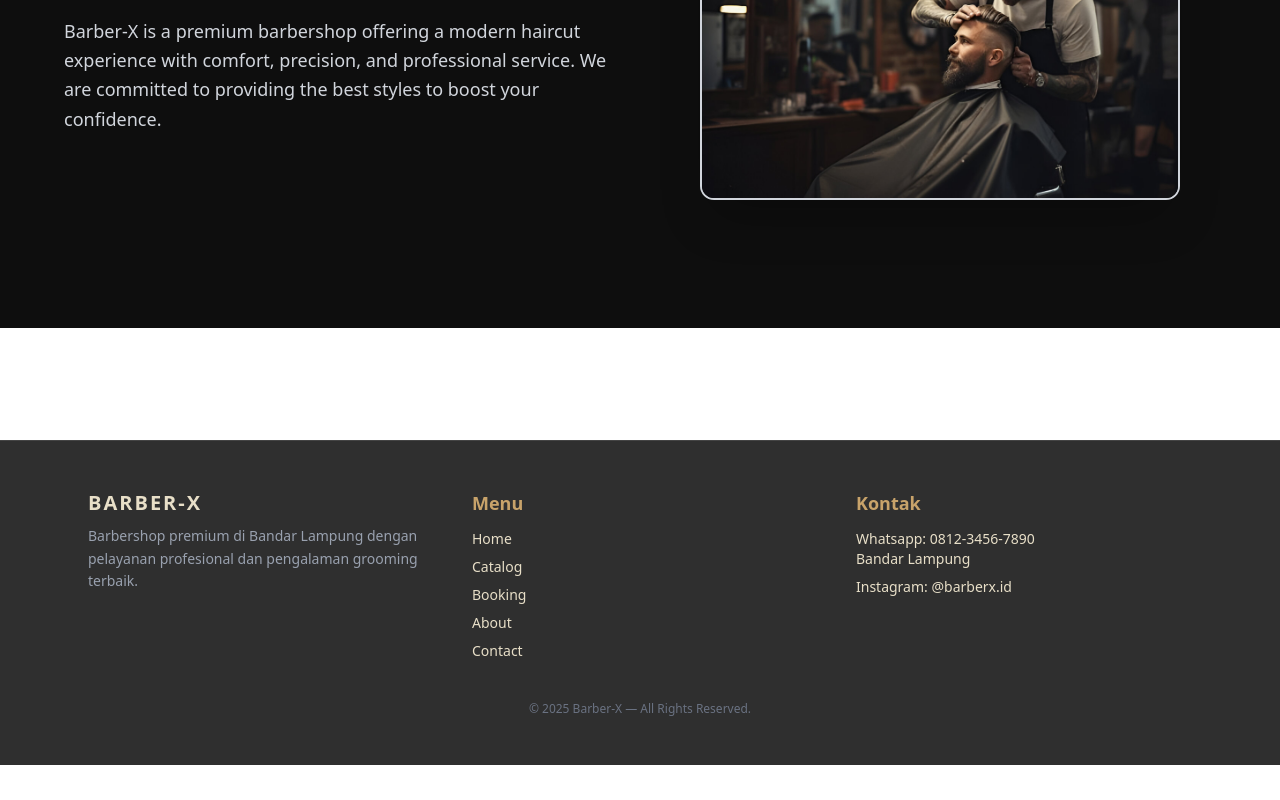
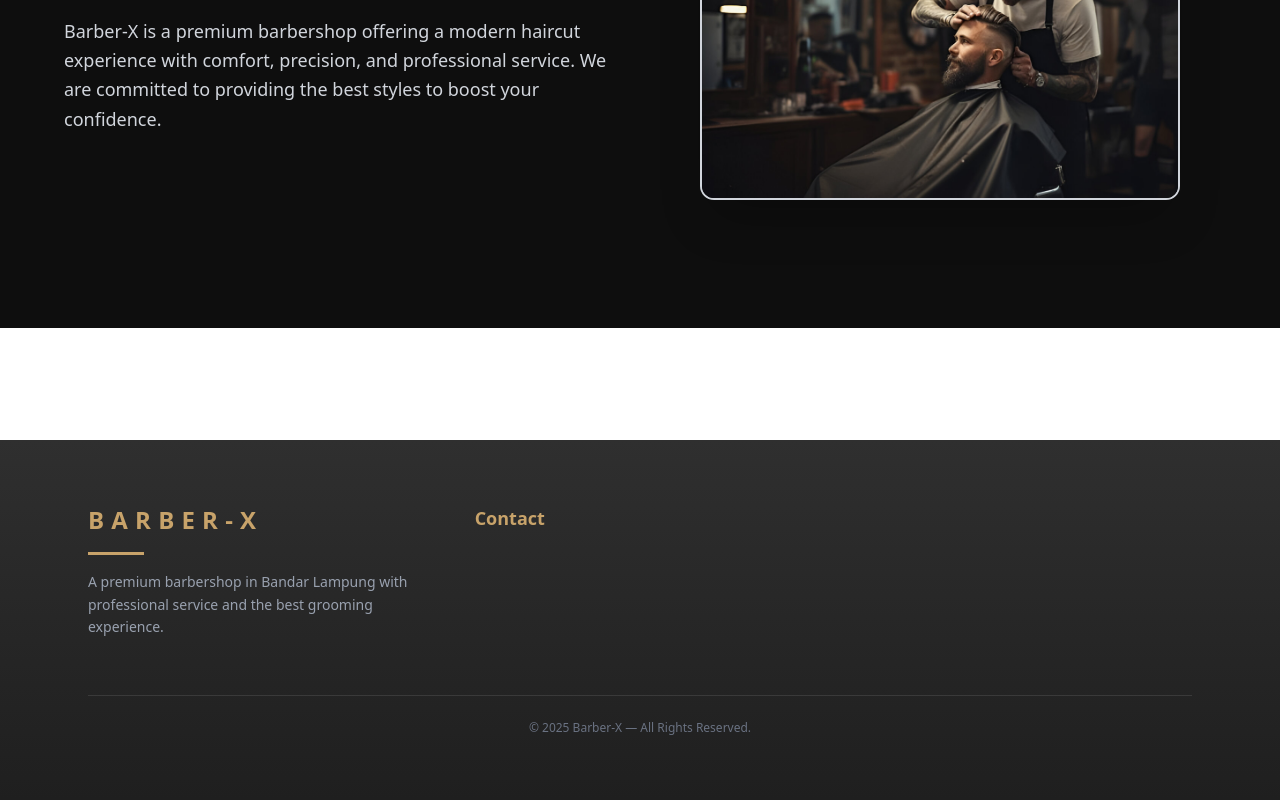
Before and after one commit to NaswaNovellia-23312014/Barber-x, a Next.js app in the folder web/: page / in a window 1280 px wide. Shown: the part 1034-1834 px from the top of the page. Before the commit the page ends 1799 px from the top, so only its background shows below. Built offline with nearby package versions, Linux system fonts and the light colour scheme.

Commit message:
update teks pada bagian deskripsi  di footer

```diff
--- a/web/src/components/footer/Footer.tsx
+++ b/web/src/components/footer/Footer.tsx
@@ -2,42 +2,33 @@ import Link from "next/link";
 
 export default function Footer() {
   return (
-    <footer className="w-full bg-[#2F2F2F] text-[#E8DFC8] py-12 mt-28 border-t border-white/10">
-      <div className="max-w-6xl mx-auto px-6 grid grid-cols-1 md:grid-cols-3 gap-12">
+    <footer className="w-full bg-gradient-to-b from-[#2F2F2F] to-[#1F1F1F] text-[#E8DFC8] py-16 mt-28">
+      <div className="max-w-6xl mx-auto px-6 grid grid-cols-1 md:grid-cols-3 gap-14">
+        {/* BRAND */}
+        <div>
+          <h2 className="text-2xl font-bold tracking-[0.3em] text-[#C8A36A]">
+            BARBER-X
+          </h2>
 
-        {/* Brand */}
-        <div>
-          <h2 className="text-xl font-semibold tracking-widest">BARBER-X</h2>
-          <p className="text-sm text-gray-400 mt-2 leading-relaxed">
-            Barbershop premium di Bandar Lampung dengan pelayanan profesional
-            dan pengalaman grooming terbaik.
+          <div className="w-14 h-[3px] bg-[#C8A36A] my-4"></div>
+
+          <p className="text-sm text-gray-400 leading-relaxed">
+            A premium barbershop in Bandar Lampung with professional service and
+            the best grooming experience.
           </p>
         </div>
 
-        {/* Menu */}
+        {/* CONTACT */}
         <div>
-          <h3 className="font-semibold text-lg mb-3 text-[#C8A36A]">Menu</h3>
-          <div className="flex flex-col gap-2 text-sm">
-            <Link href="/home" className="hover:text-[#C8A36A] transition">Home</Link>
-            <Link href="/services" className="hover:text-[#C8A36A] transition">Catalog</Link>
-            <Link href="/booking" className="hover:text-[#C8A36A] transition">Booking</Link>
-            <Link href="/about" className="hover:text-[#C8A36A] transition">About</Link>
-            <Link href="/contact" className="hover:text-[#C8A36A] transition">Contact</Link>
-          </div>
-        </div>
-
-        {/* Contact */}
-        <div>
-          <h3 className="font-semibold text-lg mb-3 text-[#C8A36A]">Kontak</h3>
-          <p className="text-sm">Whatsapp: 0812-3456-7890</p>
-          <p className="text-sm">Bandar Lampung</p>
-          <p className="text-sm mt-2">Instagram: @barberx.id</p>
+          <h3 className="font-semibold text-lg mb-4 text-[#C8A36A]">Contact</h3>
         </div>
       </div>
 
-      {/* Copyright */}
-      <div className="text-center text-xs text-gray-500 mt-10">
-        © {new Date().getFullYear()} Barber-X — All Rights Reserved.
+      {/* DIVIDER */}
+      <div className="max-w-6xl mx-auto px-6">
+        <div className="border-t border-white/10 mt-14 pt-6 text-center text-xs text-gray-500">
+          © {new Date().getFullYear()} Barber-X — All Rights Reserved.
+        </div>
       </div>
     </footer>
   );
```
